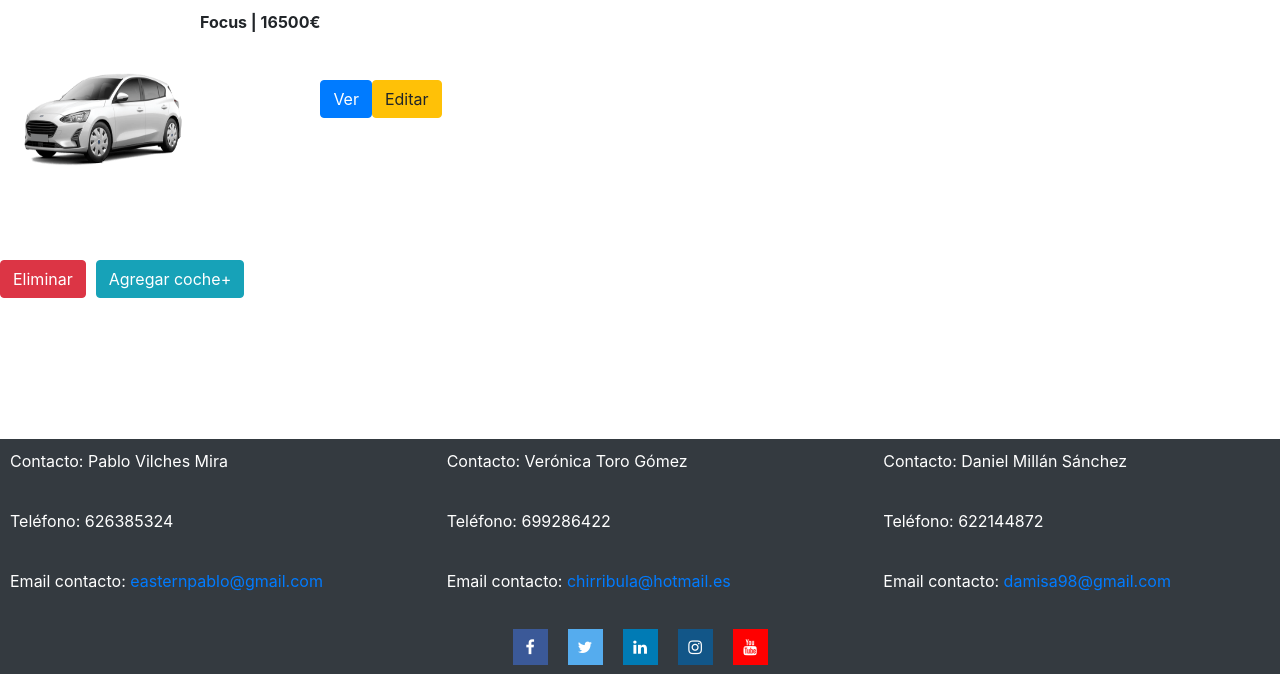
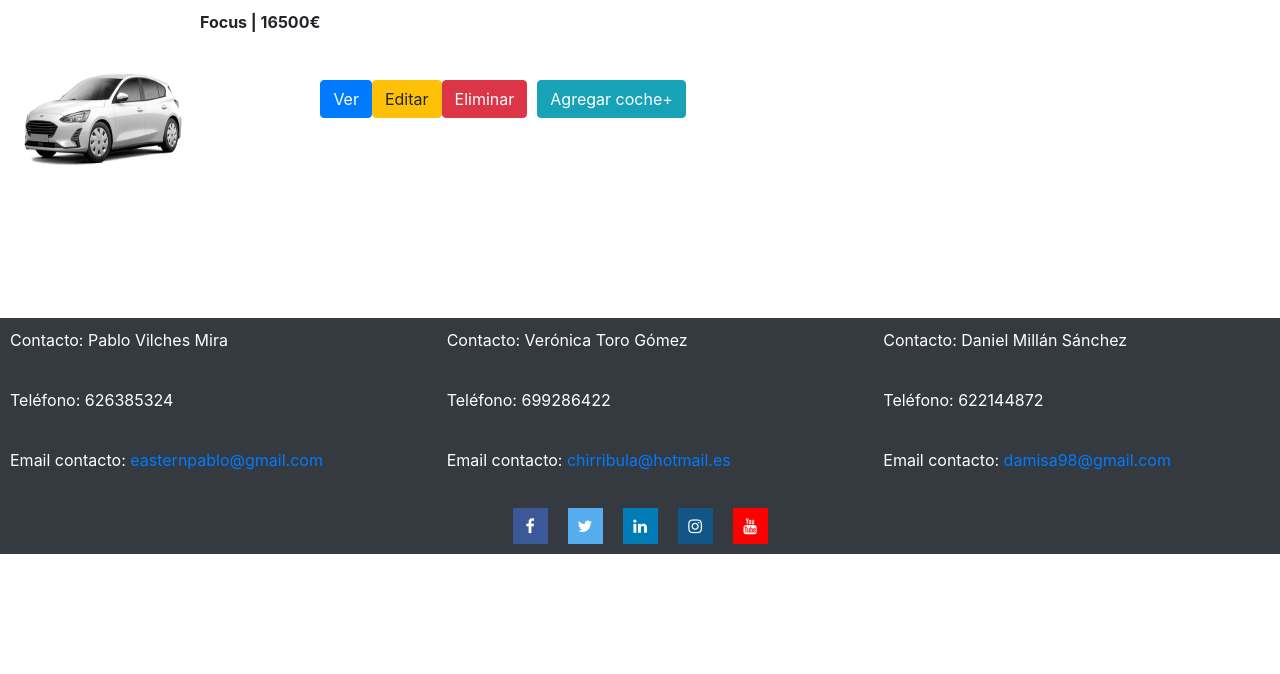
Before and after one commit to easternpablo/ConcesionarioAgnonimos, a Django app: a page that uses catalogo/templates/coche.html in a window 1280 px wide. Shown: the part 106-780 px from the top of the page. Run offline with Django 3.2, Linux system fonts and the light colour scheme; a user stored in the database is signed in; data comes from the database, SQL or seed files in the repository; both versions use the stored data as it was after the commit; some libraries are stand-ins or nearby versions.

Commit message:
commit final

```diff
--- a/catalogo/static/css/estilos.css
+++ b/catalogo/static/css/estilos.css
@@ -17,13 +17,6 @@ div#content {
 
 .img-coches {
     height: 180px;
-}
-
-.coche {
-    display: flex;
-    width: 35%;
-    flex-wrap: wrap;
-    margin-bottom: 1%;
 }
 
 .btn-info {
--- a/catalogo/templates/coche.html
+++ b/catalogo/templates/coche.html
@@ -1,21 +1,27 @@
-{% extends "base.html" %} {% block title %}Lista de coches{% endblock %} {% block content %} {% for coche in coches %}
-<div class="coche">
+{% extends "base.html" %}
+{% block title %}Lista de coches{% endblock %}
+{% block content %}
+{% for coche in coches %}
     <img class="img-coches" src="/{{coche.imagen.url}}" width=200>
     <p style="font-weight: bold;">{{coche.modelo}} | {{coche.precio}}€</p>
     <a href="/{{coche.imagen.url}}">
-        <button class="btn btn-primary">Ver</button> {% if user.is_staff %}
-        <a href="/concesionario/editar/coche/{{coche.coche_id}}"><button class="btn btn-warning">Editar</button></a>
-        <a href="/concesionario/eliminar/coche/{{coche.coche_id}}"><button class="btn btn-danger">Eliminar</button></a> {% endif %}
+        <button class="btn btn-primary">Ver</button>
+        {% if user.is_staff %}
+            <a href="/concesionario/editar/coche/{{coche.coche_id}}"><button class="btn btn-warning">Editar</button></a>
+            <a href="/concesionario/eliminar/coche/{{coche.coche_id}}"><button class="btn btn-danger">Eliminar</button></a>
+        {% endif %}
     </a>
     {% if not user.is_staff %}
-    <a href="/concesionario/reservar/coche">
-        <button class="btn btn-success">Reservar</button>
-    </a>
-    {% endif %} {% endfor %} {% if user.is_staff %}
+        <a href="/concesionario/reservar/coche">
+            <button class="btn btn-success">Reservar</button>
+        </a>
+    {% endif %}
+{% endfor %}
+{% if user.is_staff %}
     <div class="contenedor-btn-agregar">
         <a href="/concesionario/nueva/compra">
             <button class="btn btn-info">Agregar coche+</button>
         </a>
     </div>
-</div>
-{% endif %} {% endblock %}
+{% endif %}
+{% endblock %}
```
Also changed, not shown: db.sqlite3, imagenes/Coches/Levante_KIiXGlj.jpg (added), imagenes/Coches/Maserati-Ghibli_uuY1PfP.png (added), imagenes/Coches/granturismo-sport_L0n7hmj.jpg (added), imagenes/Coches/ranger_4mZg1J4.jpg (added).
